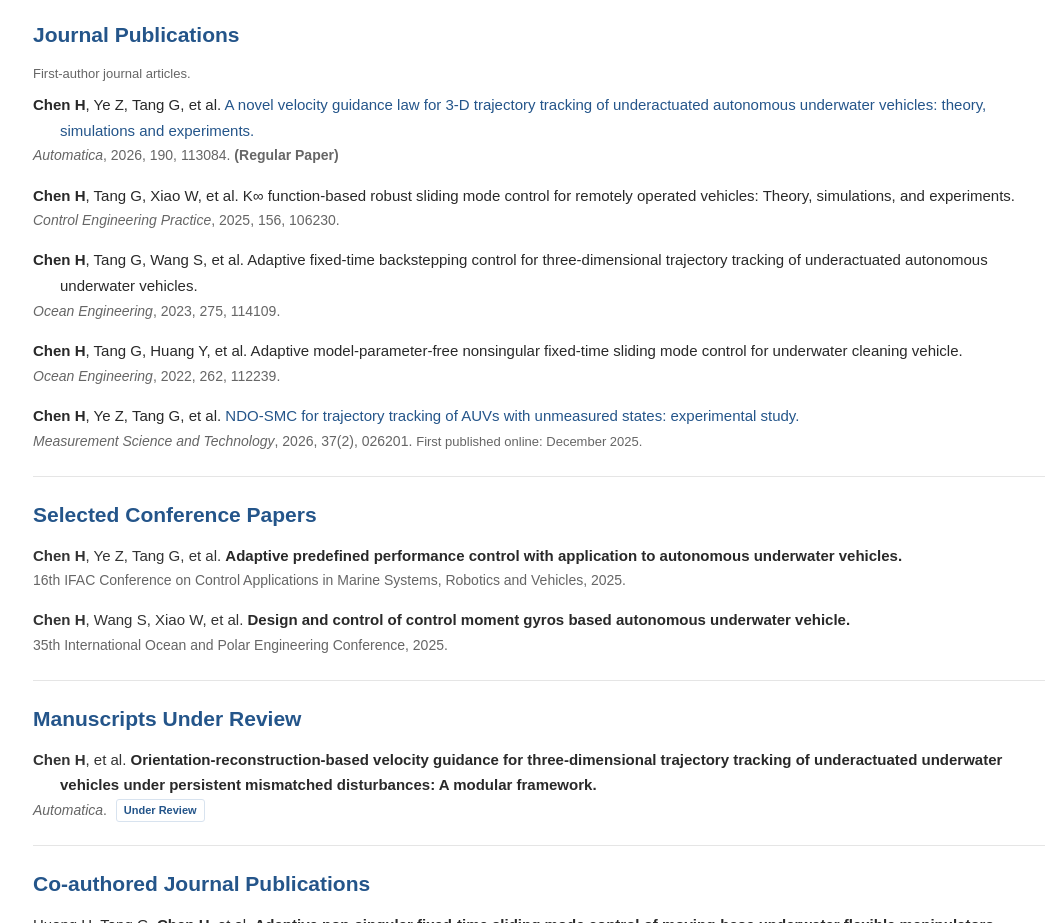
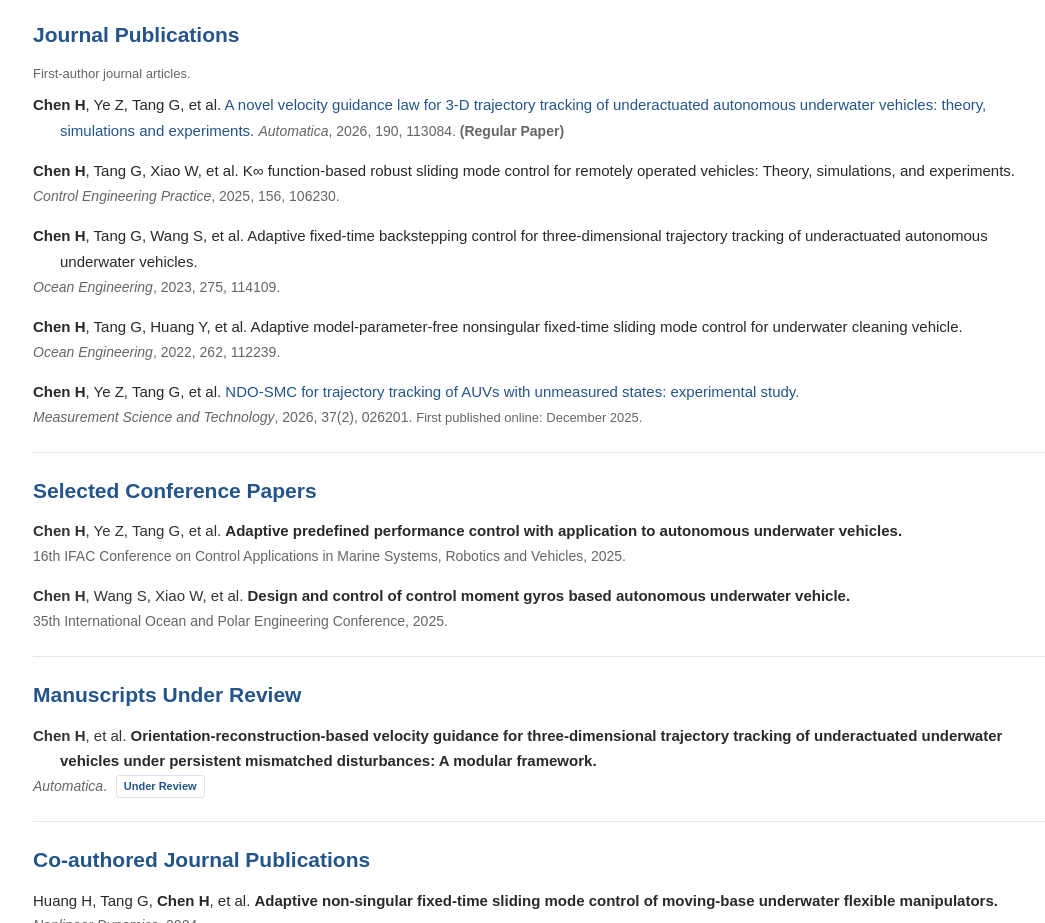
Before and after one commit to hxuanchen/hxuanchen.github.io, a plain HTML site: page index.html in a window 1280 px wide. Shown: the part 1600-2523 px from the top of the page, without its empty margins (97-1142 px from the left). Drawn offline with Linux system fonts and the light colour scheme.

Commit message:
Update index.html

```diff
--- a/index.html
+++ b/index.html
@@ -443,10 +443,10 @@ footer {
     <a href="https://doi.org/10.1016/j.automatica.2026.113084">
         A novel velocity guidance law for 3-D trajectory tracking of underactuated autonomous underwater vehicles: theory, simulations and experiments.
     </a>
-        <div class="venue">
+    <span class="venue">
         <em>Automatica</em>, 2026, 190, 113084.
         <strong>(Regular Paper)</strong>
-        </div>
+    </span>
 </div>
 
     <div class="publication">
```
Lines whose indentation alone changed are shown as unchanged.
